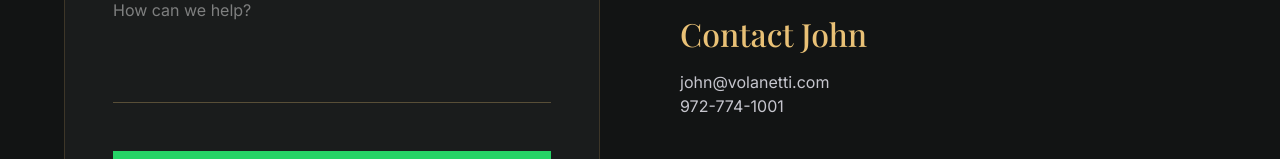
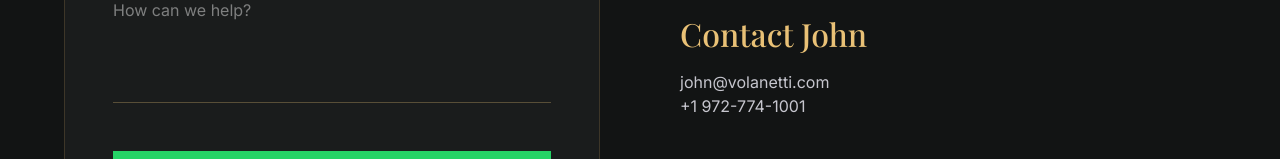
Before and after one commit to cevahir72/volanetti, a Next.js app: page /contact in a window 1280 px wide. Shown: the part 641-800 px from the top of the page. Built offline with nearby package versions, Linux system fonts and the light colour scheme; a web font is replaced by a local one.

Commit message:
feat: implement contact pages with WhatsApp integration for main site and fabric studio

```diff
--- a/app/contact/page.tsx
+++ b/app/contact/page.tsx
@@ -21,7 +21,7 @@ export default function ContactPage() {
 
   const handleWhatsAppSend = (e: React.FormEvent) => {
     e.preventDefault();
-    const phoneNumber = "9727741001";
+    const phoneNumber = "19727741001";
     const text = `Hello John,\nMy name is ${formData.fullName},\nEmail: ${formData.email}\n\n${formData.message}`;
     const encodedText = encodeURIComponent(text);
     window.open(`https://wa.me/${phoneNumber}?text=${encodedText}`, "_blank");
@@ -86,7 +86,7 @@ export default function ContactPage() {
               <h3 className="font-headline-md text-secondary">Contact John</h3>
               <p className="font-body-md text-on-surface-variant">
                 john@volanetti.com<br />
-                972-774-1001
+                +1 972-774-1001
               </p>
             </div>
           </motion.div>
--- a/app/fabric-studio/contact/page.tsx
+++ b/app/fabric-studio/contact/page.tsx
@@ -22,7 +22,7 @@ export default function ContactPage() {
   const handleWhatsAppSend = (e: React.FormEvent) => {
     e.preventDefault();
 
-    const phoneNumber = "9727741001";
+    const phoneNumber = "19727741001";
     const text = `Hello John,\nMy name is ${formData.fullName},\nEmail: ${formData.email}\n\n${formData.message}`;
     const encodedText = encodeURIComponent(text);
 
@@ -115,7 +115,7 @@ export default function ContactPage() {
               <h3 className="font-headline-md text-secondary">Business Inquiries</h3>
               <p className="font-body-md text-on-surface-variant">
                 john@volanetti.com<br />
-                972-774-1001
+                +1 972-774-1001
               </p>
             </div>
             <div className="flex gap-6">
```
